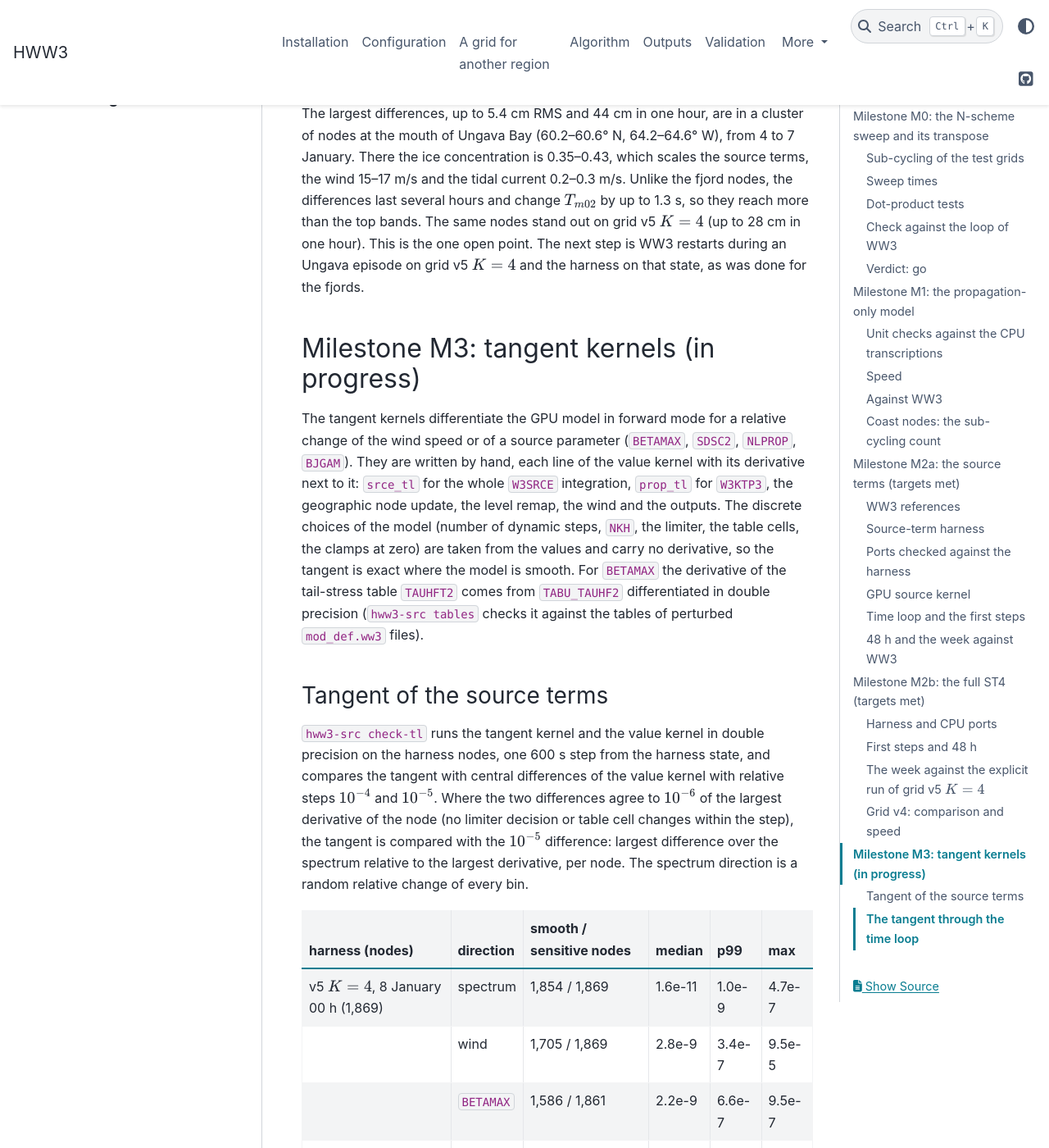
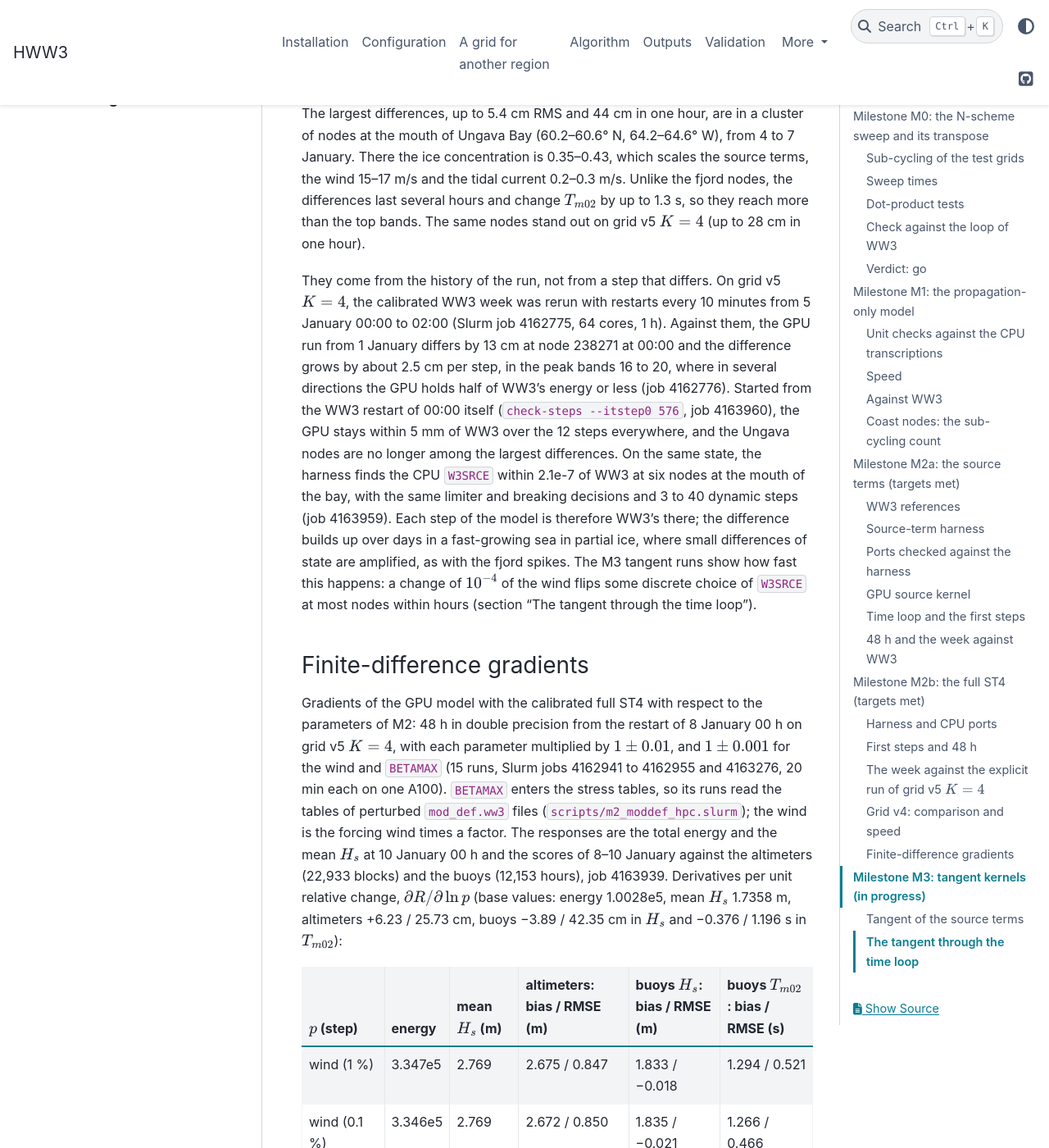
Before and after one commit to jmdelouis/HWW3, a Sphinx documentation site: the page built from docs/wave_results.md, in a window 1280 px wide and 1400 px high, scrolled down 20012 px. Shown: the whole window at 82% size. Built offline with Sphinx 7.4.7 and the PyData theme 0.15.4, drawn with Linux system fonts in a browser that asks for light colours; some of the changed text lies outside the part shown.

Commit message:
Complete milestone M2b with the first finite-difference gradients and close the Ungava Bay point: 15 GPU runs of 48 h in double precision from 8 January on grid v5 K=4 with the calibrated full ST4 (Slurm jobs 4162941 to 4162955 and 4163276, 5 GPU-hours) give, per unit relative change, the derivatives of the total energy, the mean Hs at 10 January 00 h and the altimeter (22,933 blocks) and buoy (12,153 hours) scores of 8-10 January (job 4163939): 3.347e5, 2.769 m and 2.675 m of altimeter bias for the wind, 6.70e4, 0.564 m and 0.530 m for BETAMAX (through the stress tables of perturbed mod_def.ww3 files), -3.15e4, -0.264 m and -0.254 m for SDSC2, 1.66e4, 0.146 m and 0.146 m for NLPROP, 310, 0.003 m and 0 for BJGAM, with steps of 1 % and 0.1 % agreeing to about 1e-3 on the energy, mean Hs and biases and to 2-20 % on the RMSEs; at the mouth of Ungava Bay, where the GPU week differs from WW3 by 13 cm on 5 January 00:00 against WW3 restarts every 10 minutes (jobs 4162775 and 4162776), the GPU started from the WW3 restart of 00:00 stays within 5 mm of WW3 everywhere over 12 steps (job 4163960) and the harness on that state finds W3SRCE within 2.1e-7 of WW3 at six nodes of the bay (job 4163959), so each step is WW3's and the difference builds up over days in a fast-growing sea in partial ice, as for the fjord spikes; docs/wave_results.md and differentiable.md (the M2b row and section 9.3) record them
Co-Authored-By: Claude Opus 5.5 <noreply@anthropic.com>

```diff
--- a/docs/wave_results.md
+++ b/docs/wave_results.md
@@ -625,9 +625,63 @@ from 4 to 7 January. There the ice concentration is 0.35–0.43, which
 scales the source terms, the wind 15–17 m/s and the tidal current
 0.2–0.3 m/s. Unlike the fjord nodes, the differences last several hours and
 change $T_{m02}$ by up to 1.3 s, so they reach more than the top bands. The
-same nodes stand out on grid v5 $K=4$ (up to 28 cm in one hour). This is the
-one open point. The next step is WW3 restarts during an Ungava episode on
-grid v5 $K=4$ and the harness on that state, as was done for the fjords.
+same nodes stand out on grid v5 $K=4$ (up to 28 cm in one hour).
+
+They come from the history of the run, not from a step that differs. On
+grid v5 $K=4$, the calibrated WW3 week was rerun with restarts every
+10 minutes from 5 January 00:00 to 02:00 (Slurm job 4162775, 64 cores,
+1 h). Against them, the GPU run from 1 January differs by 13 cm at node
+238271 at 00:00 and the difference grows by about 2.5 cm per step, in the
+peak bands 16 to 20, where in several directions the GPU holds half of
+WW3's energy or less (job 4162776). Started from the WW3 restart of 00:00
+itself (`check-steps --itstep0 576`, job 4163960), the GPU stays within
+5 mm of WW3 over the 12 steps everywhere, and the Ungava nodes are no
+longer among the largest differences. On the same state, the harness finds
+the CPU `W3SRCE` within 2.1e-7 of WW3 at six nodes at the mouth of the bay,
+with the same limiter and breaking decisions and 3 to 40 dynamic steps
+(job 4163959). Each step of the model is therefore WW3's there; the
+difference builds up over days in a fast-growing sea in partial ice, where
+small differences of state are amplified, as with the fjord spikes. The M3
+tangent runs show how fast this happens: a change of $10^{-4}$ of the wind
+flips some discrete choice of `W3SRCE` at most nodes within hours (section
+"The tangent through the time loop").
+
+### Finite-difference gradients
+
+Gradients of the GPU model with the calibrated full ST4 with respect to
+the parameters of M2: 48 h in double precision from the restart of
+8 January 00 h on grid v5 $K=4$, with each parameter multiplied by
+$1 \pm 0.01$, and $1 \pm 0.001$ for the wind and `BETAMAX` (15 runs, Slurm
+jobs 4162941 to 4162955 and 4163276, 20 min each on one A100). `BETAMAX`
+enters the stress tables, so its runs read the tables of perturbed
+`mod_def.ww3` files (`scripts/m2_moddef_hpc.slurm`); the wind is the
+forcing wind times a factor. The responses are the total energy and the
+mean $H_s$ at 10 January 00 h and the scores of 8–10 January against the
+altimeters (22,933 blocks) and the buoys (12,153 hours), job 4163939.
+Derivatives per unit relative change, $\partial R / \partial \ln p$
+(base values: energy 1.0028e5, mean $H_s$ 1.7358 m, altimeters
++6.23 / 25.73 cm, buoys −3.89 / 42.35 cm in $H_s$ and −0.376 / 1.196 s in
+$T_{m02}$):
+
+| $p$ (step) | energy | mean $H_s$ (m) | altimeters: bias / RMSE (m) | buoys $H_s$: bias / RMSE (m) | buoys $T_{m02}$: bias / RMSE (s) |
+|---|---|---|---|---|---|
+| wind (1 %) | 3.347e5 | 2.769 | 2.675 / 0.847 | 1.833 / −0.018 | 1.294 / 0.521 |
+| wind (0.1 %) | 3.346e5 | 2.769 | 2.672 / 0.850 | 1.835 / −0.021 | 1.266 / 0.466 |
+| `BETAMAX` (1 %) | 6.700e4 | 0.564 | 0.530 / 0.159 | 0.444 / −0.017 | 0.193 / 0.116 |
+| `BETAMAX` (0.1 %) | 6.707e4 | 0.564 | 0.530 / 0.159 | 0.442 / −0.017 | 0.183 / 0.097 |
+| `SDSC2` (1 %) | −3.15e4 | −0.264 | −0.254 / −0.072 | −0.206 / 0.018 | −0.091 / 0.003 |
+| `NLPROP` (1 %) | 1.66e4 | 0.146 | 0.146 / 0.038 | 0.094 / −0.010 | 0.238 / −0.070 |
+| `BJGAM` (1 %) | 310 | 0.003 | 0.000 / 0.000 | 0.017 / −0.012 | 0.004 / 0.002 |
+
+The two steps agree to about $10^{-3}$ on the energy, the mean $H_s$ and
+the biases, and to 2–20 % on the RMSEs, which are differences of nearly
+equal numbers. Over two days the energy goes as the wind to the power
+3.3; 1 % more `BETAMAX` raises $H_s$ by 5.6 mm on average and the
+altimeter bias by 5.3 mm, 1 % more `SDSC2` lowers them by 2.6 and 2.5 mm,
+and depth-induced breaking (`BJGAM`) acts only at the buoys of shallow
+water. The $H_s$ RMSE against the buoys falls slightly with the wind,
+`BETAMAX`, `NLPROP` and `BJGAM` and rises with `SDSC2`, while the
+$T_{m02}$ RMSE rises with all but `NLPROP`. The 15 runs take 5 GPU-hours.
 
 ## Milestone M3: tangent kernels (in progress)
 
```
Also changed, not shown: docs/differentiable.md (+15 -2 lines).
